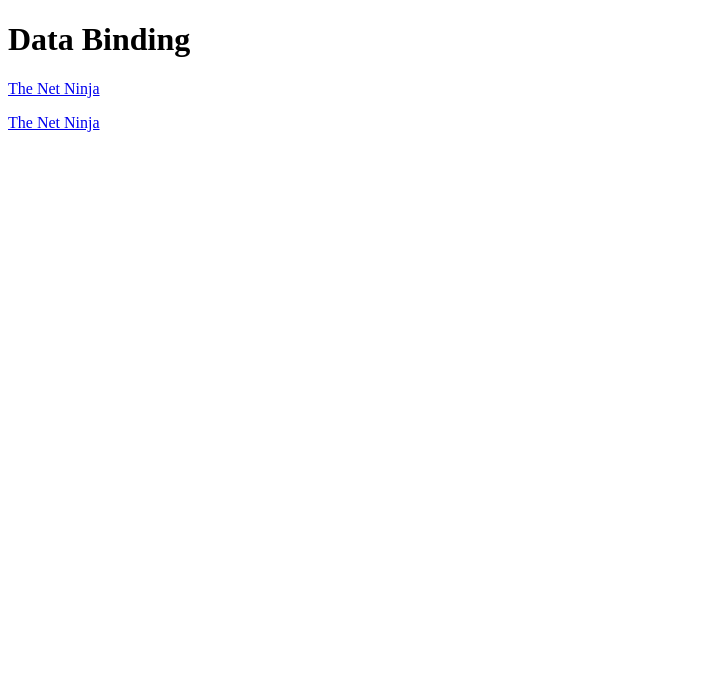
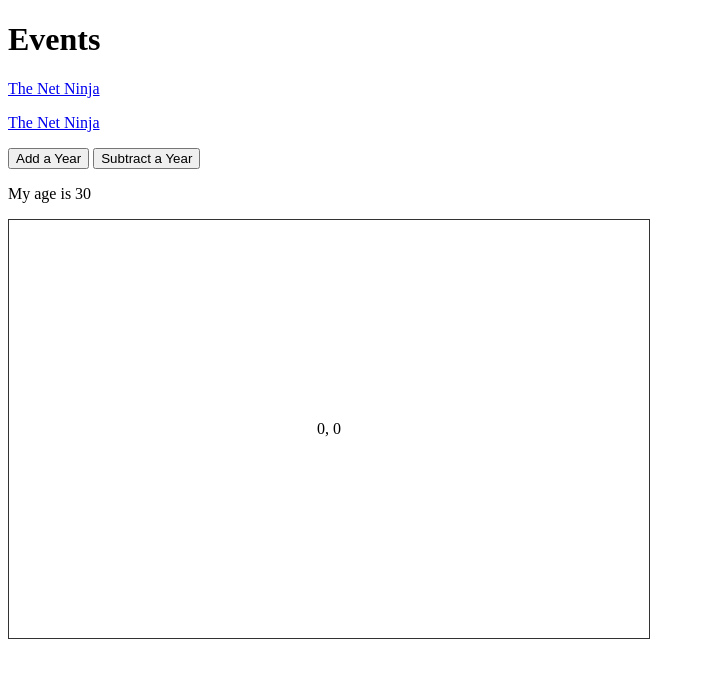
Before and after one commit to odbalogun/vue-tutorials, a plain HTML site: page index.html in a window 1280 px wide. Shown: the whole page, without its empty margins (0-705 px from the left). Drawn offline with nearby package versions, Linux system fonts and the light colour scheme.

Commit message:
Wrapped up fifth video

```diff
--- a/app.js
+++ b/app.js
@@ -4,12 +4,30 @@ new Vue({
     name: "Ohdeebee",
     job: 'Software Engineer',
     website: 'http://www.thenetninja.co.uk',
-    websiteTag: '<a href="http://www.thenetninja.co.uk">The Net Ninja</a>'
+    websiteTag: '<a href="http://www.thenetninja.co.uk">The Net Ninja</a>',
+    age: 30,
+    x: 0,
+    y: 0
   },
   methods: {
     greet: function(timeOfDay){
       // you can access values from data by using this.data.job or just this.job
       return 'Good ' + timeOfDay + ', ' + this.name
+    },
+
+    add: function(inc){
+      this.age += inc
+    },
+
+    subtract: function(dec){
+      this.age -= dec
+    },
+
+    updateXY: function(event){
+      // event is a default param made available whenever a function is triggered by an event occurence. It is automatically passed to the function
+      // run console.log(event) to see what is available in the event object
+      this.x = event.offsetX
+      this.y = event.offsetY
     }
   }
 });
--- a/index.html
+++ b/index.html
@@ -8,12 +8,27 @@
   </head>
   <body>
     <div id="vue-app">
-      <h1>Data Binding</h1>
+      <h1>Events</h1>
       <!-- use v-bind or : to bind attributes -->
       <a v-bind:href="website">The Net Ninja</a>
 
       <!-- use v-html to identify tags that should be rendered as html-->
       <p v-html="websiteTag"></p>
+
+      <!-- use v:on to add handlers for events -->
+      <!--
+      <button v-on:click="age++">Add a Year</button>
+      <button v-on:click="age--">Subtract a Year</button>
+      -->
+
+      <!-- use v-on:dblclick for double click events -->
+      <!-- use @dblclick as a shortcut instead of v-on:dbclick -->
+      <button v-on:click="add(1)" v-on:dblclick="add(10)">Add a Year</button>
+      <button v-on:click="subtract(1)" @dblclick="subtract(10)">Subtract a Year</button>
+
+      <p>My age is {{ age }}</p>
+
+      <div id="canvas" v-on:mousemove="updateXY">{{ x }}, {{ y }}</div>
     </div>
     <script src="app.js"></script>
   </body>
--- a/styles.css
+++ b/styles.css
@@ -0,0 +1,6 @@
+#canvas{
+  width: 600px;
+  padding: 200px 20px;
+  text-align: center;
+  border: 1px solid #333;
+}
```
